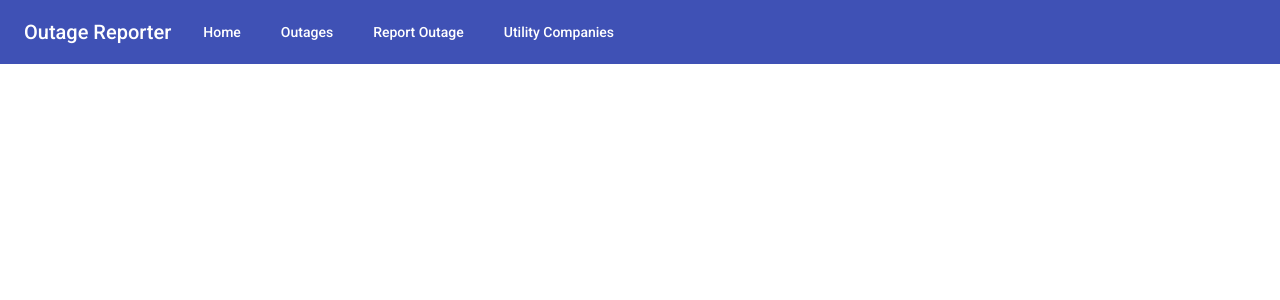
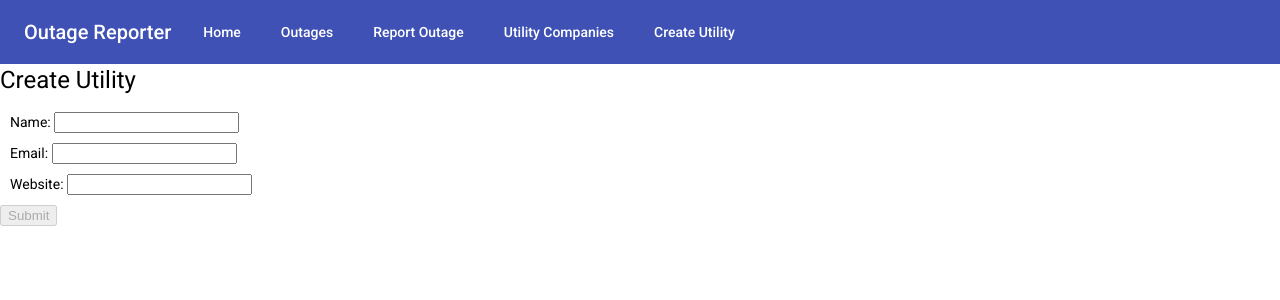
Before and after one commit to ull-team-7/outage-reporter-angular, an Angular app: page /create-utility in a window 1280 px wide. Before the commit this address led to /. Shown: the top 300 px of the page. Built offline with nearby package versions, Linux system fonts and the light colour scheme.

Commit message:
Added functionality to submit new utilities

```diff
--- a/src/app/app-routing.module.ts
+++ b/src/app/app-routing.module.ts
@@ -1,5 +1,6 @@
 import { NgModule } from '@angular/core';
 import { RouterModule, Routes } from '@angular/router';
+import { CreateUtilityComponent } from './create-utility/create-utility.component';
 import { HomeComponent } from './home/home.component';
 import { OutagesComponent } from './outages/outages.component';
 import { ReportOutageComponent } from './report-outage/report-outage.component';
@@ -11,6 +12,7 @@ const routes: Routes = [
   { path: 'outages', component: OutagesComponent },
   { path: 'report-outage', component: ReportOutageComponent },
   { path: 'utility', component: UtilityComponent },
+  { path: 'create-utility', component: CreateUtilityComponent },
 ];
 
 @NgModule({
--- a/src/app/app.component.html
+++ b/src/app/app.component.html
@@ -4,6 +4,7 @@
   <button mat-button routerLink="/outages">Outages</button>
   <button mat-button routerLink="/report-outage">Report Outage</button>
   <button mat-button routerLink="/utility">Utility Companies</button>
+  <button mat-button routerLink="/create-utility">Create Utility</button>
 </mat-toolbar>
 
 <router-outlet></router-outlet>
--- a/src/app/app.module.ts
+++ b/src/app/app.module.ts
@@ -19,6 +19,7 @@ import { HomeComponent } from './home/home.component';
 import { OutagesComponent } from './outages/outages.component';
 import { ReportOutageComponent } from './report-outage/report-outage.component';
 import { UtilityComponent } from './utility/utility.component';
+import { CreateUtilityComponent } from './create-utility/create-utility.component';
 
 
 @NgModule({
@@ -27,7 +28,8 @@ import { UtilityComponent } from './utility/utility.component';
     HomeComponent,
     OutagesComponent,
     ReportOutageComponent,
-    UtilityComponent
+    UtilityComponent,
+    CreateUtilityComponent
   ],
   imports: [
     AppRoutingModule,
--- /dev/null
+++ b/src/app/create-utility/create-utility.component.css
@@ -0,0 +1,7 @@
+.report-outage {
+    margin: 10px;
+}
+
+.forum-group {
+    margin: 10px;
+}
--- /dev/null
+++ b/src/app/create-utility/create-utility.component.html
@@ -0,0 +1,30 @@
+<div class="create-utility">
+    <h1>Create Utility</h1>
+    <form (ngSubmit)="onSubmit()" #outageForm="ngForm" >
+        <div class="forum-group">
+            <label for="name">Name: </label>
+            <input type="text" class="form-control" id="name" required [(ngModel)]="utility.name"
+                name="name" #name="ngModel">
+            <div [hidden]="name.valid || name.pristine" class="alert alert-danger">
+                Name is required
+            </div>
+        </div>
+        <div class="forum-group">
+            <label for="email">Email: </label>
+            <input type="text" class="form-control" id="email" required [(ngModel)]="utility.email" name="email"
+                #email="ngModel">
+            <div [hidden]="email.valid || email.pristine" class="alert alert-danger">
+                Email is required
+            </div>
+        </div>
+        <div class="forum-group">
+            <label for="website">Website: </label>
+            <input type="text" class="form-control" id="website" required [(ngModel)]="utility.website"
+                name="website" #website="ngModel">
+            <div [hidden]="website.valid || website.pristine" class="alert alert-danger">
+                Website is required
+            </div>
+        </div>
+        <button type="submit" class="btn btn-success" [disabled]="!outageForm.form.valid">Submit</button>
+    </form>
+</div>
--- /dev/null
+++ b/src/app/create-utility/create-utility.component.ts
@@ -0,0 +1,26 @@
+import { Component, OnInit } from '@angular/core';
+import { Router } from '@angular/router';
+import { Utility } from '../utility';
+import { UtilityService } from '../utility.service';
+
+@Component({
+  selector: 'app-create-utility',
+  templateUrl: './create-utility.component.html',
+  styleUrls: ['./create-utility.component.css']
+})
+export class CreateUtilityComponent implements OnInit {
+
+  utility: Utility = new Utility;
+
+  constructor(private utilityService: UtilityService, private router: Router) { }
+
+  ngOnInit(): void {
+  }
+
+  onSubmit() {
+    this.utilityService.addUtility(this.utility).subscribe(data => {
+      this.router.navigate(['/utility'])
+    });
+  }
+
+}
```
Also changed, not shown: 1 other file (tests, documents, lock files or other folders).
